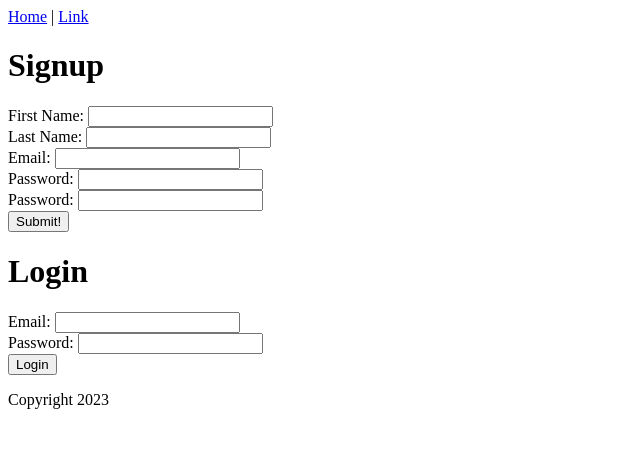
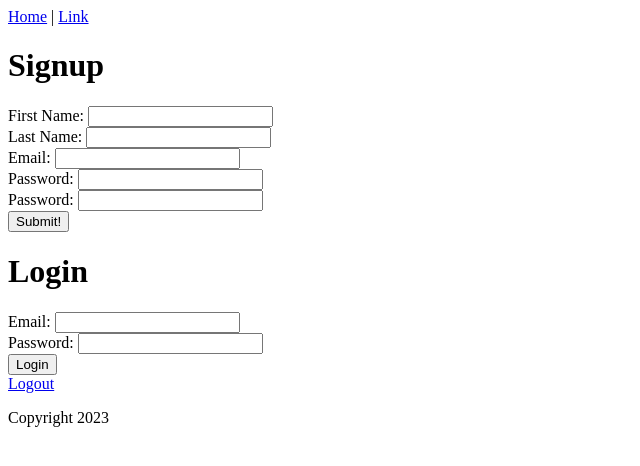
Before and after one commit to lukenadackapadam/goal-tracker-frontend, a React (Vite) app: page / in a window 1280 px wide. Shown: the top 466 px of the page, without its empty margins (0-640 px from the left). Built offline with nearby package versions, Linux system fonts and the light colour scheme.

Commit message:
Add logout component

```diff
--- a/src/Content.jsx
+++ b/src/Content.jsx
@@ -1,11 +1,13 @@
 import { Signup } from "./Signup";
 import { Login } from "./Login";
+import { LogoutLink } from "./LogoutLink";
 
 export function Content() {
   return (
     <div>
       <Signup />
       <Login />
+      <LogoutLink />
     </div>
   );
 }
--- /dev/null
+++ b/src/LogoutLink.jsx
@@ -0,0 +1,16 @@
+import axios from "axios";
+
+export function LogoutLink() {
+  const handleClick = (event) => {
+    event.preventDefault();
+    delete axios.defaults.headers.common["Authorization"];
+    localStorage.removeItem("jwt");
+    window.location.href = "/";
+  };
+
+  return (
+    <a href="#" onClick={handleClick}>
+      Logout
+    </a>
+  );
+}
```
